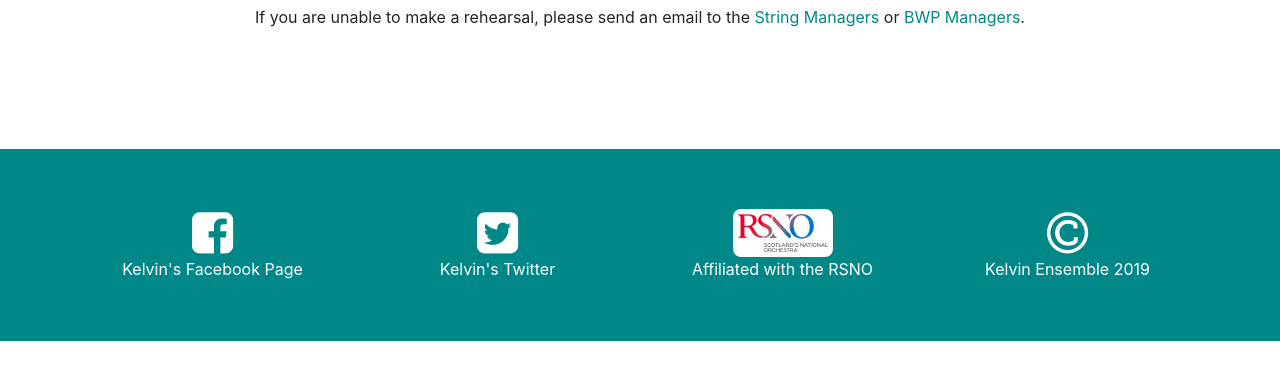
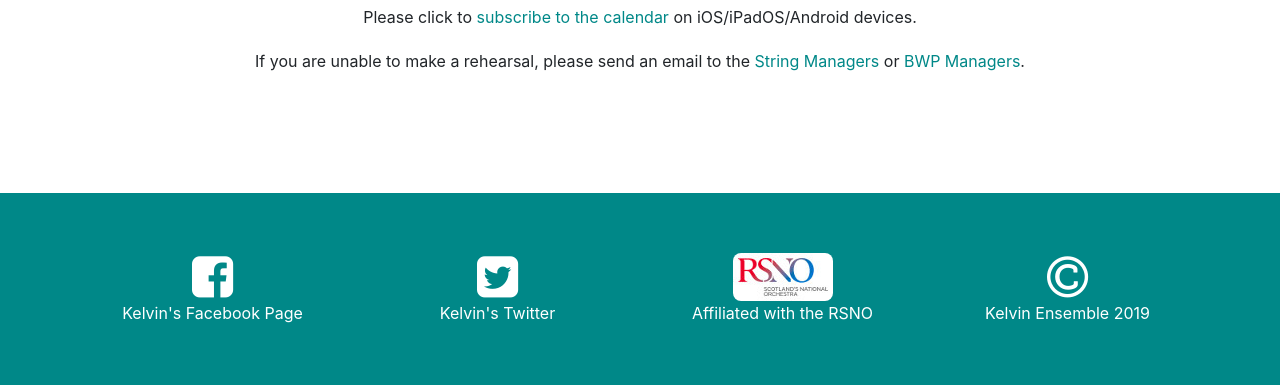
Before and after one commit to Kelvin-Ensemble/kelvin, a Django app: page /calendar in a window 1280 px wide. Shown: the part 981-1366 px from the top of the page. Before the commit the page ends 1322 px from the top, so only its background shows below. Run offline with Django 3.2, Linux system fonts and the light colour scheme; some libraries are stand-ins or nearby versions.

Commit message:
Added calendar link to page

```diff
--- a/kelvin/website/templates/website/players/calendar.html
+++ b/kelvin/website/templates/website/players/calendar.html
@@ -31,6 +31,10 @@ Rehearsals and other events will be added to the calendar below as they are sche
 
 <iframe class="iframe-calendar" src="https://calendar.google.com/calendar/embed?src=webmaster%40kelvin-ensemble.co.uk&amp;ctz=Europe/London"></iframe>
 <p>
+Please click to <a href="https://calendar.google.com/calendar/ical/webmaster%40kelvin-ensemble.co.uk/public/basic.ics">subscribe to the calendar</a> on iOS/iPadOS/Android devices.
+</p>
+
+<p>
 If you are unable to make a rehearsal, please send an email to the <a href="mailto:stringmanager@kelvin-ensemble.co.uk">String Managers</a> or <a href="mailto:bwp@kelvin-ensemble.co.uk">BWP Managers</a>.
 </p>
 <!--
```
